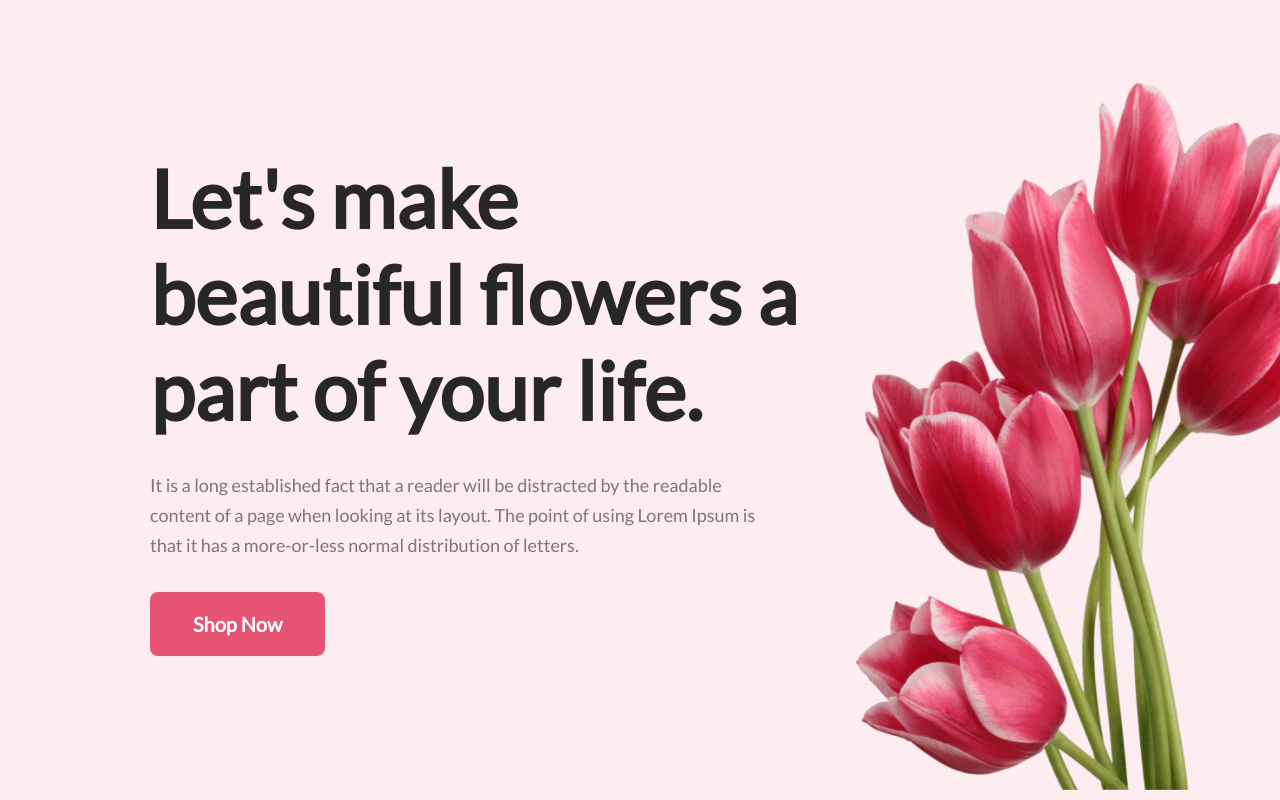
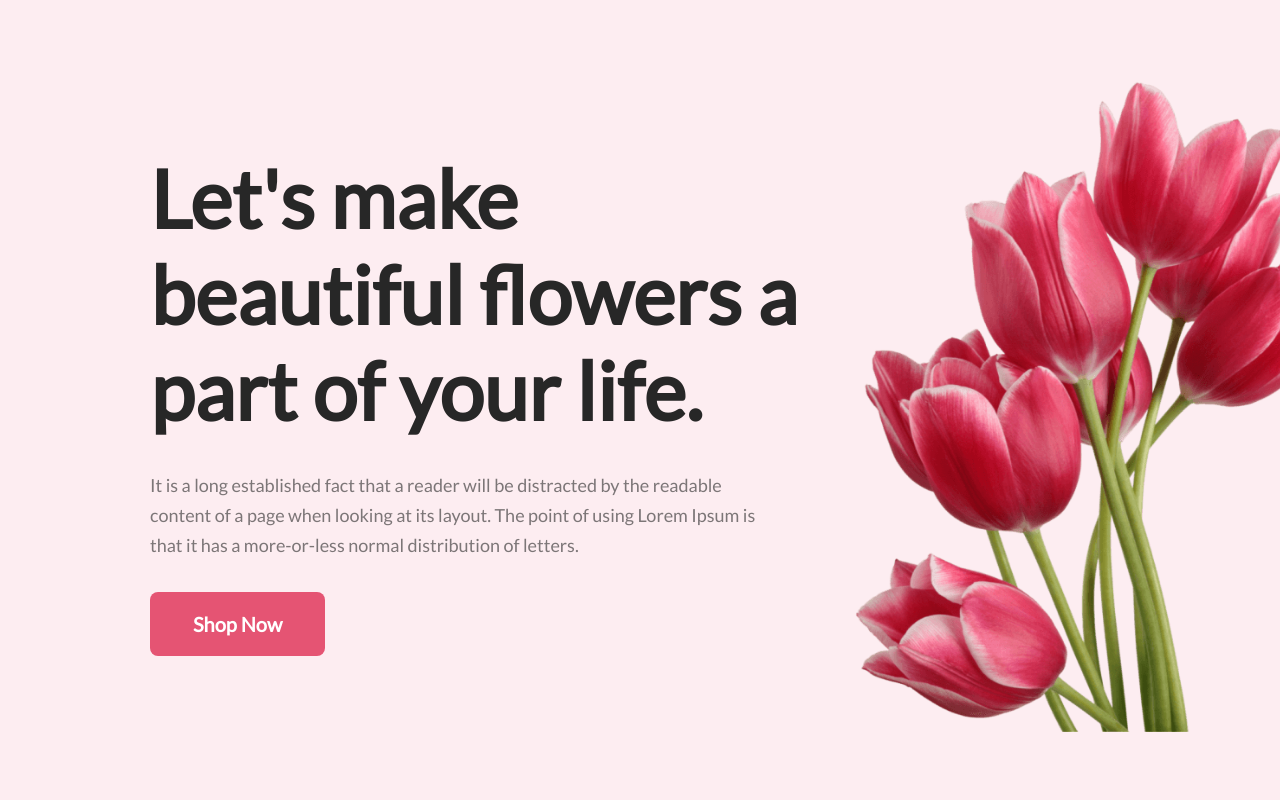
Before and after one commit to mdhabibkhan/nothing, a plain HTML site: page index.html in a window 1280 px wide. Shown: the top 800 px of the page. Drawn offline with Linux system fonts and the light colour scheme; a web font is replaced by a local one.

```diff
--- a/style.css
+++ b/style.css
@@ -47,7 +47,7 @@
 
 .img{
     width: 550px;
-    height: 710px;
+    height: 652px;
     padding-top: 80px;
     padding-right: 150px;
 
```
